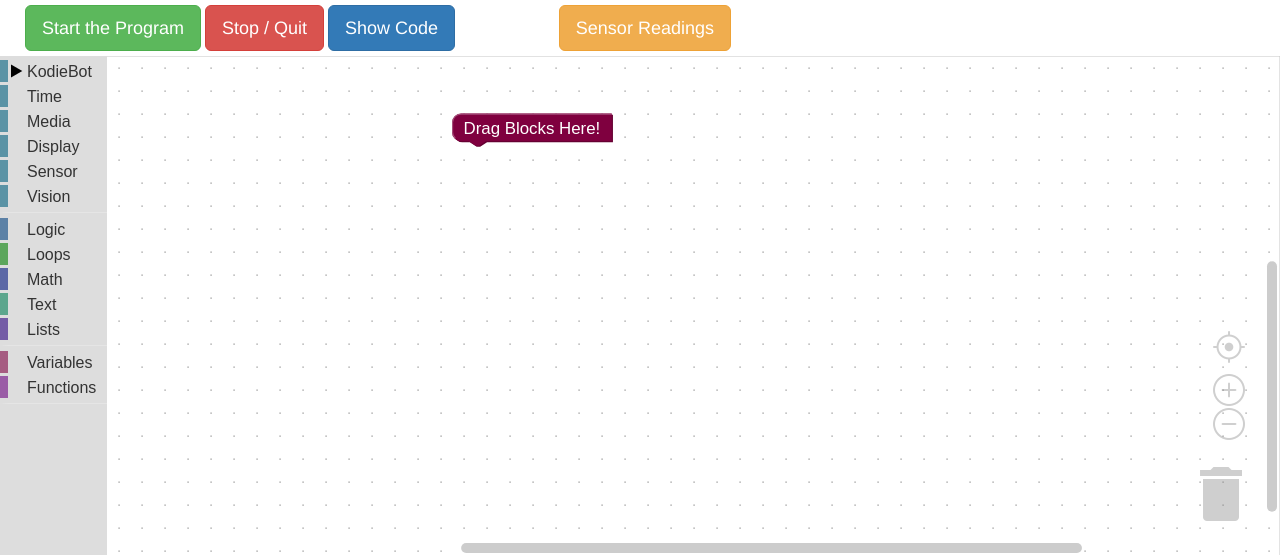
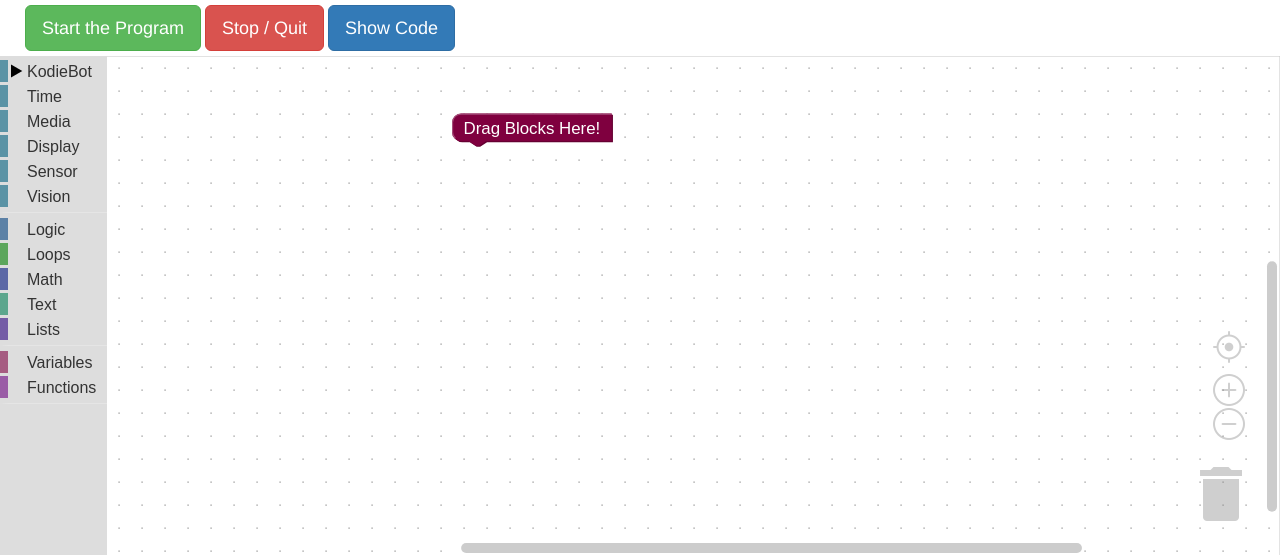
Before and after one commit to redshaderobotics/kodieblox, a Flask app: page / in a window 1280 px wide. Shown: the part 81-636 px from the top of the page. Run offline with Flask 2, Linux system fonts and the light colour scheme; some libraries are stand-ins or nearby versions.

Commit message:
removed sensor readings button

```diff
--- a/templates/index.html
+++ b/templates/index.html
@@ -125,7 +125,7 @@ td {
       <a href="#" id="run"><button id="startbtn" class ="btn btn-lg btn-success">Start the Program</button></a>
       <a href="#" id="stop"><button id="stopbtn" class ="btn btn-lg btn-danger"> Stop / Quit</button></a>
       <a href="#" id="show"><button id="showbtn" class ="btn btn-lg btn-primary"> Show Code</button></a>
-    <a style="padding-left: 100px"> <button class ="btn btn-lg btn-warning">Sensor Readings</button></a>
+    <!--<a style="padding-left: 100px"> <button class ="btn btn-lg btn-warning">Sensor Readings</button></a> -->
 
  </div >
 
```
